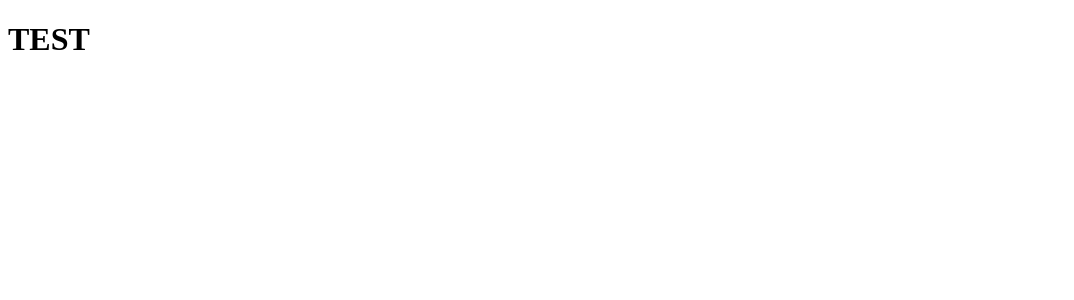
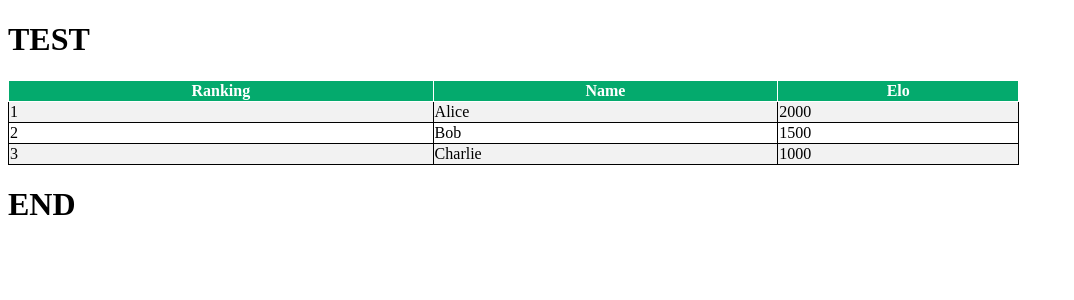
Before and after one commit to unitatem/spartacus, a Vue app: page / in a window 1280 px wide. Shown: the top 300 px of the page, without its empty margins (0-1074 px from the left). Built offline with nearby package versions, Linux system fonts and the light colour scheme.

Commit message:
Add Table component

```diff
--- a/src/App.vue
+++ b/src/App.vue
@@ -1,9 +1,18 @@
-<script>
-</script>
-
 <template>
   <h1>TEST</h1>
+  <Table />
+  <h1>END</h1>
 </template>
+
+<script>
+import Table from './components/Table.vue'
+
+export default {
+  components: {
+    Table
+  }
+}
+</script>
 
 <style>
 </style>
--- /dev/null
+++ b/src/components/Table.vue
@@ -0,0 +1,54 @@
+<template>
+  <table>
+    <tr>
+      <th>Ranking</th>
+      <th>Name</th>
+      <th>Elo</th>
+    </tr>
+    <tr v-for="player in players">
+      <td>{{ player.ranking }}</td>
+      <td>{{ player.name }}</td>
+      <td>{{ player.elo }}</td>
+    </tr>
+  </table>
+</template>
+
+<script>
+export default {
+  data() {
+    return {
+      players: [
+        { ranking: 1, name: "Alice", elo: 2000 },
+        { ranking: 2, name: "Bob", elo: 1500 },
+        { ranking: 3, name: "Charlie", elo: 1000 }
+      ]
+    }
+  }
+}
+</script>
+
+<style scoped>
+table,
+th,
+td {
+  border: 1px solid;
+  border-collapse: collapse;
+}
+
+table {
+  width: 80%;
+}
+
+th {
+  background-color: #04AA6D;
+  color: white;
+}
+
+tr:nth-child(even) {
+  background-color: #f2f2f2;
+}
+
+tr:hover {
+  background-color: coral;
+}
+</style>
```
